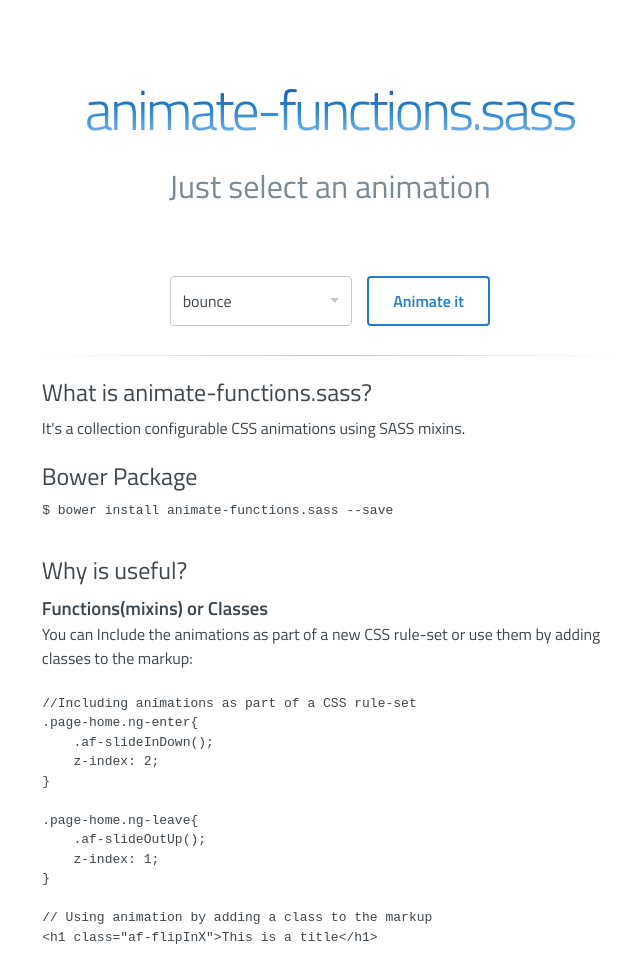
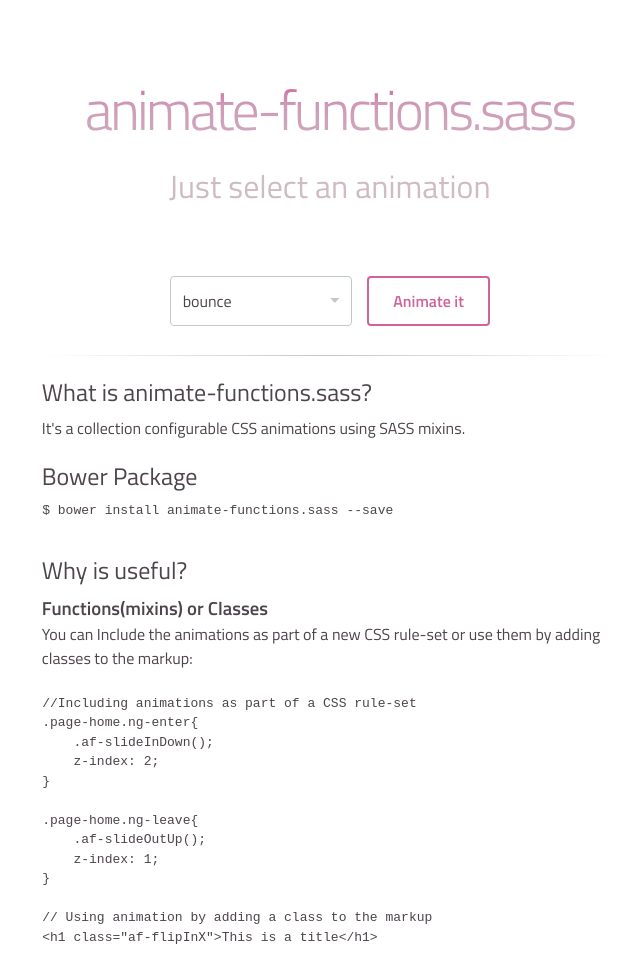
Before and after one commit to alvarezmauro/animate-functions.sass, a plain HTML site: page index.html in a window 1280 px wide. Shown: the top 970 px of the page, without its empty margins (310-950 px from the left). Drawn offline with nearby package versions, Linux system fonts and the light colour scheme.

Commit message:
Update favicon and colors of index.html

```diff
--- a/style.scss
+++ b/style.scss
@@ -26,7 +26,7 @@
 ****************************************/
 html {
   font: 100%/1.5 'Titillium Web', sans-serif;;
-  color: #3d464d;
+  color: #4d444c;
   background-color: #fff;
   -webkit-font-smoothing: antialiased;
   width: 100%;
@@ -97,7 +97,7 @@
   color: inherit;
   text-decoration: underline;
   &:hover {
-    color: #207cca;
+    color: #CF649A;
   }
 }
 
@@ -139,16 +139,16 @@
 }
 
 .button {
-  border: 2px solid #207cca;
+  border: 2px solid #CF649A;
   line-height: 1.375;
   padding-left: 1.5rem;
   padding-right: 1.5rem;
   font-weight: bold;
-  color: #207cca;
+  color: #CF649A;
   cursor: pointer;
 
   &--primary {
-    background-color: #207cca;
+    background-color: #CF649A;
     color: #fff;
   }
 
@@ -177,12 +177,12 @@
   @include af-bounceInUp();
 
   &__title {
-    color: #207cca;
+    color: #CF649A;
     -webkit-background-clip: text;
     -webkit-text-fill-color: transparent;
-    background-image: -moz-linear-gradient(top,  #1e5799 0%, #207cca 41%, #7db9e8 100%); /* FF3.6-15 */
-    background-image: -webkit-linear-gradient(top,  #1e5799 0%,#207cca 41%,#7db9e8 100%); /* Chrome10-25,Safari5.1-6 */
-    background-image: linear-gradient(to bottom,  #1e5799 0%,#207cca 41%,#7db9e8 100%); /* W3C, IE10+, FF16+, Chrome26+, Opera12+, Safari7+ */
+    background-image: -moz-linear-gradient(top,  #CF649A 0%, #cf9ab7 41%, #cfaabe 100%); /* FF3.6-15 */
+    background-image: -webkit-linear-gradient(top,  #CF649A 0%,#CF9AB7 41%,#CFAABE 100%); /* Chrome10-25,Safari5.1-6 */
+    background-image: linear-gradient(to bottom,  #CF649A 0%,#CF9AB7 41%,#CFAABE 100%); /* W3C, IE10+, FF16+, Chrome26+, Opera12+, Safari7+ */
     font-size: 2rem;
     margin: 2rem 0;
 
@@ -200,7 +200,7 @@
 
   &__subtitle {
     margin-bottom: .75rem;
-    color: #7b8993;
+    color: #cfbbc3;
     font-weight: 400;
     font-size: 1.1rem;
     line-height: 1;
```
Also changed, not shown: images/favicon.ico (added), style.css.
